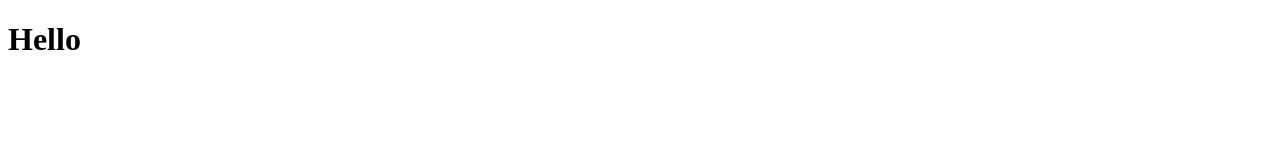
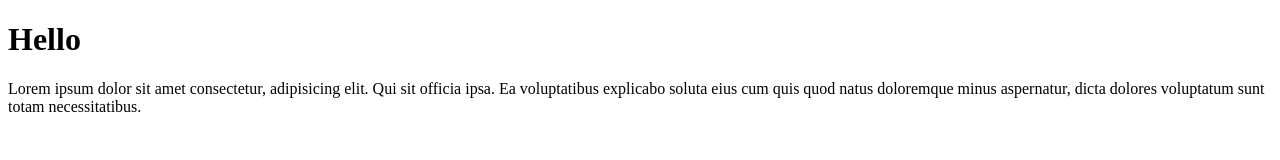
Before and after one commit to viktor23112004/site, a plain HTML site: page index.html in a window 1280 px wide. Drawn offline with Linux system fonts and the light colour scheme.

Commit message:
Add Some Code

```diff
--- a/index.html
+++ b/index.html
@@ -9,5 +9,6 @@
 
     <h1>Hello</h1>
 
+    <p>Lorem ipsum dolor sit amet consectetur, adipisicing elit. Qui sit officia ipsa. Ea voluptatibus explicabo soluta eius cum quis quod natus doloremque minus aspernatur, dicta dolores voluptatum sunt totam necessitatibus.</p>
 </body>
 </html>
```
